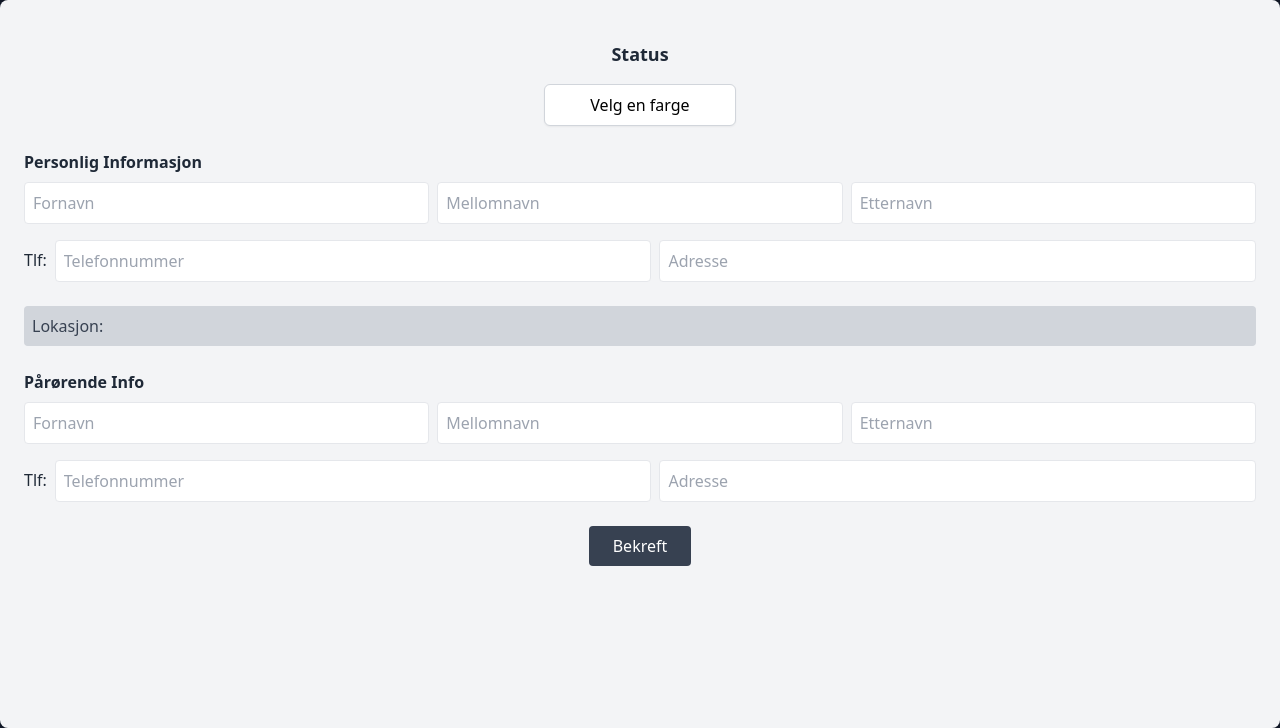
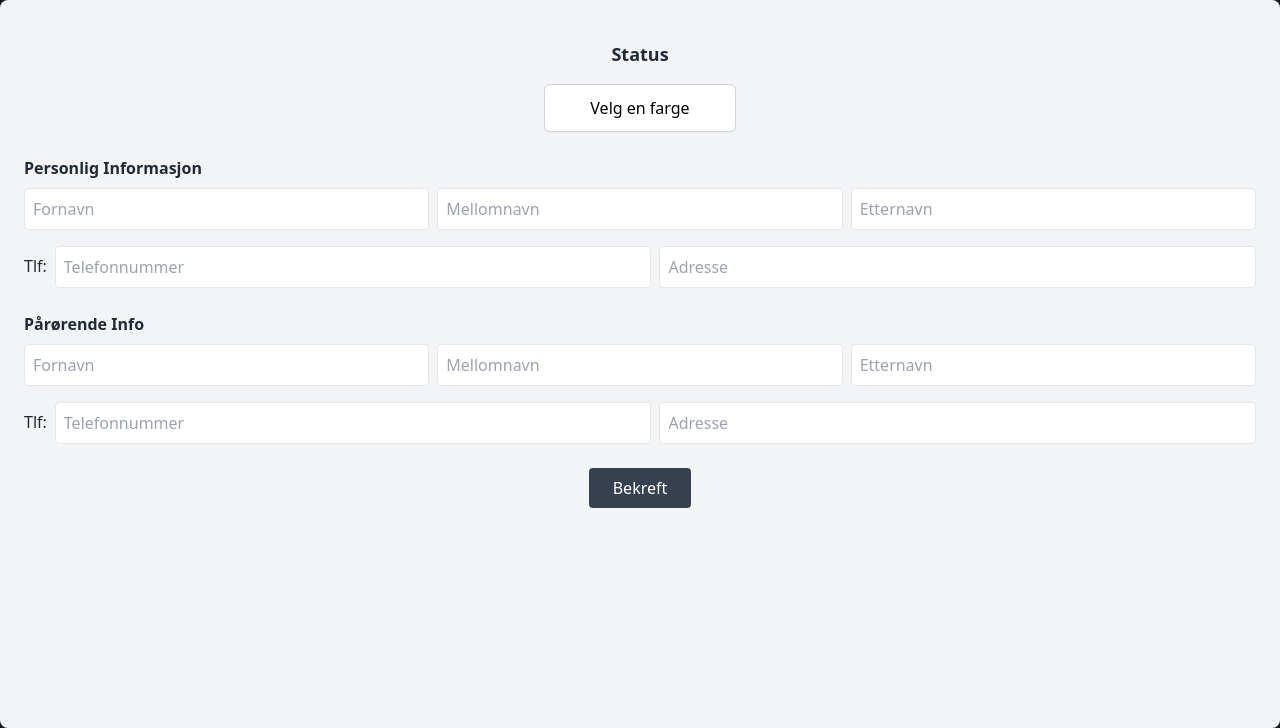
Before and after one commit to RuneU/Bachelor-Prosjekt, a Flask app: page /register in a window 1280 px wide. Shown: the part 72-800 px from the top of the page. Run offline with Flask 3, Linux system fonts and the light colour scheme; some libraries are stand-ins or nearby versions.

Commit message:
Knapp fikset. Er like stor uansett

```diff
--- a/templates/register.html
+++ b/templates/register.html
@@ -22,13 +22,13 @@
         <h2 class="text-center font-bold text-lg mb-4">Status</h2>
         <div class="relative flex justify-center mb-6">
             <div class="relative">
-                <button id="dropdownButton" type="button" class="w-48 px-4 py-2 bg-white text-black border border-gray-300 rounded-md shadow-sm hover:bg-gray-50">
+                <button id="dropdownButton" type="button" class="h-12 w-48 px-4 py-2 bg-white text-black border border-gray-300 rounded-md shadow-sm hover:bg-gray-50">
                     Velg en farge
                 </button>
                 <ul id="dropdownMenu" class="hidden absolute mt-2 w-48 bg-white rounded-md shadow-lg ring-1 ring-black ring-opacity-5 focus:outline-none">
-                    <li class="px-4 py-2 text-sm bg-green-700 text-white hover:bg-green-600 cursor-pointer" data-color="bg-green-700">Grønn</li>
-                    <li class="px-4 py-2 text-sm bg-yellow-600 text-white hover:bg-yellow-500 cursor-pointer" data-color="bg-yellow-600">Gul</li>
-                    <li class="px-4 py-2 text-sm bg-red-700 text-white hover:bg-red-600 cursor-pointer" data-color="bg-red-700">Rød</li>
+                    <li class="h-12 px-4 py-2 text-sm bg-green-700 text-white hover:bg-green-600 cursor-pointer" data-color="bg-green-700"></li>
+                    <li class="h-12 px-4 py-2 text-sm bg-yellow-600 text-white hover:bg-yellow-500 cursor-pointer" data-color="bg-yellow-600"></li>
+                    <li class="h-12 px-4 py-2 text-sm bg-red-700 text-white hover:bg-red-600 cursor-pointer" data-color="bg-red-700"></li>
                 </ul>
             </div>
         </div>
@@ -46,11 +46,6 @@
                 <input type="text" placeholder="Adresse" class="border rounded p-2 w-full">
             </div>
         </div>
-
-        <div class="mb-6">
-            <label class="block bg-gray-300 text-gray-700 rounded p-2">Lokasjon:</label>
-        </div>
-
         <div class="mb-6">
             <label class="block font-bold mb-2">Pårørende Info</label>
             <div class="flex space-x-2">
@@ -90,7 +85,7 @@
                 const colorName = option.textContent;
 
                 // Update the button background color and text
-                dropdownButton.className = `w-48 px-4 py-2 text-white border border-gray-300 rounded-md shadow-sm ${colorClass}`;
+                dropdownButton.className = `w-48 h-12 px-4 py-2 text-white border border-gray-300 rounded-md shadow-sm ${colorClass}`;
                 dropdownButton.textContent = colorName;
 
                 dropdownMenu.classList.add('hidden');
```
